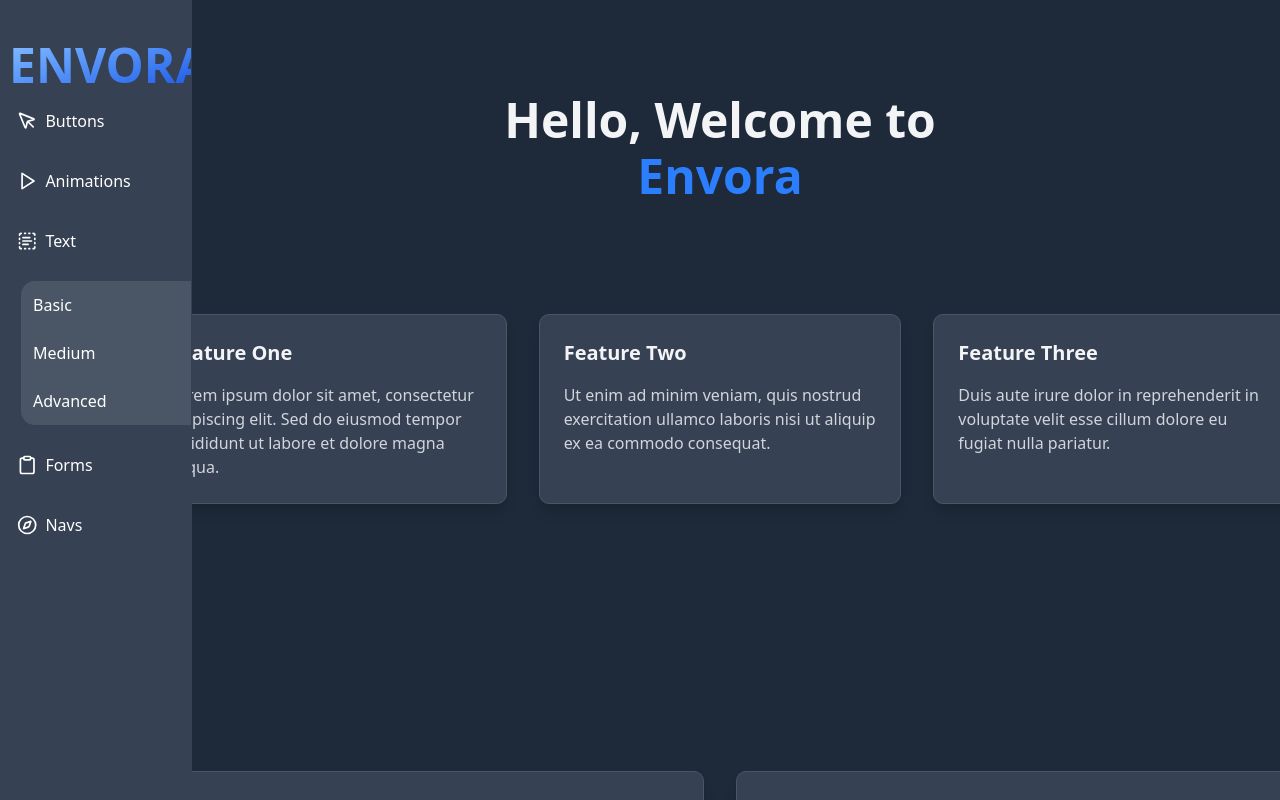
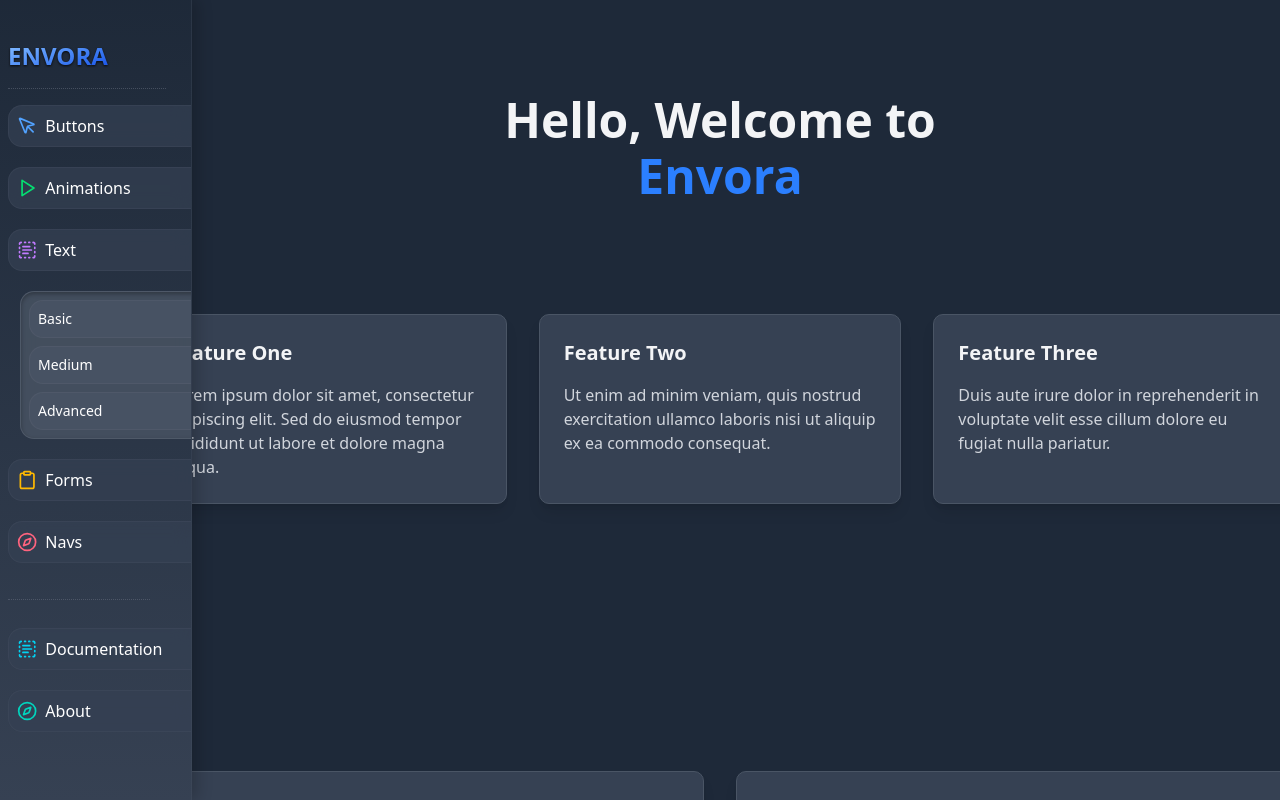
Before and after one commit to AlessandroB1298/envora, a Next.js app: page / in a window 1280 px wide. Both pictures are taken after a click on the link "Text". Shown: the top 800 px of the page. Built offline with nearby package versions, Linux system fonts and the light colour scheme.

Commit message:
updated the side nav

```diff
--- a/app/components/nav/sideNav.tsx
+++ b/app/components/nav/sideNav.tsx
@@ -11,24 +11,22 @@ const SideNav = () => {
   const [navOpen, setNavOpen] = useState<boolean>(false);
 
   return (
-    <div className="h-[100vh] fixed mb-5 pl-5 border-1 overflow-auto z-10  bg-gray-700 border-gray-700 lg:w-[15vw] md:w-[17] md:p-2 ">
-
-
-
+    <div className="h-[100vh] fixed mb-5 pl-5 overflow-auto z-10 bg-gradient-to-b from-gray-800 to-gray-700 border-r border-gray-600/30 shadow-[5px_0_15px_rgba(0,0,0,0.2)] lg:w-[15vw] md:w-[22vw] md:p-2">
       <div className="mt-8">
         <Link
           href={"/"}
-          className="text-5xl mt-[100px] font-extrabold text-transparent bg-clip-text bg-gradient-to-br from-blue-300 to-blue-700 "
+          className="text-2xl mt-[100px] font-extrabold text-transparent bg-clip-text bg-gradient-to-br from-blue-300 to-blue-700 drop-shadow-[0_1.2px_1.2px_rgba(0,0,0,0.8)]"
         >
           ENVORA
         </Link>
       </div>
-      <ul className="flex flex-col gap-3 mt-3 text-white space-y-2  w-3/4">
-        <div className="flex flex-row hover:bg-gray-600 text-md p-2 rounded-xl w-[12.8rem] gap-2">
-          <MousePointer />
+      <div className="border-b border-dotted border-gray-500/50 w-[90%] my-4"></div>
+      <ul className="flex flex-col gap-3 mt-3 text-white space-y-2 w-[90%]">
+        <div className="flex flex-row hover:bg-gray-600/80 hover:shadow-md hover:shadow-black/20 hover:translate-x-1 transition-all duration-200 text-md p-2 rounded-xl w-[12.7rem] gap-2 items-center border border-gray-600/30 bg-gray-700/70 backdrop-blur-sm">
+          <MousePointer className="text-blue-400" />
           <Link
             onClick={() => {
-              setButtonOpen(!buttonOpen);
+              setButtonOpen(!buttonOpen)
             }}
             className="w-full"
             href={"#"}
@@ -37,168 +35,181 @@ const SideNav = () => {
           </Link>
         </div>
         {buttonOpen && (
-          <ul className="flex flex-col gap-2 ml-3 w-[12rem] bg-gray-600 p-1 rounded-xl">
+          <ul className="flex flex-col gap-2 ml-3 w-[12.7rem] bg-gray-600/80 p-2 rounded-xl shadow-inner shadow-black/30 border border-gray-500/30 backdrop-blur-sm animate-in slide-in-from-left duration-200">
             <Link
-              className="hover:bg-gray-700 bg-gray-600 text-sm p-2 rounded-xl"
+              className="hover:bg-gray-700 hover:shadow-sm hover:shadow-black/20 bg-gray-600/70 text-sm p-2 rounded-xl transition-all duration-150 border border-gray-500/20"
               href={"/dashboard/buttons"}
             >
               Basic
             </Link>
             <Link
-              className="hover:bg-gray-700 bg-gray-600 text-sm p-2 rounded-xl"
+              className="hover:bg-gray-700 hover:shadow-sm hover:shadow-black/20 bg-gray-600/70 text-sm p-2 rounded-xl transition-all duration-150 border border-gray-500/20"
               href={"#"}
             >
               Medium
             </Link>
             <Link
-              className="hover:bg-gray-700 bg-gray-600 text-sm p-2 rounded-xl"
+              className="hover:bg-gray-700 hover:shadow-sm hover:shadow-black/20 bg-gray-600/70 text-sm p-2 rounded-xl transition-all duration-150 border border-gray-500/20"
               href={"#"}
             >
               Advanced
             </Link>
           </ul>
         )}
-        <div className="flex flex-row hover:bg-gray-600 text-md p-2 w-[12.8rem] rounded-xl gap-2">
-          <Play />
+        <div className="flex flex-row hover:bg-gray-600/80 hover:shadow-md hover:shadow-black/20 hover:translate-x-1 transition-all duration-200 text-md p-2 rounded-xl w-[12.7rem] gap-2 items-center border border-gray-600/30 bg-gray-700/70 backdrop-blur-sm">
+          <Play className="text-green-400" />
           <Link
             onClick={() => {
-              setAnimationsOpen(!animationsOpen);
+              setAnimationsOpen(!animationsOpen)
             }}
             className="w-full"
-
             href={"#"}
           >
             Animations
           </Link>
         </div>
         {animationsOpen && (
-          <ul className="flex flex-col gap-2 ml-3 w-[12rem] bg-gray-600 p-1 rounded-xl">
+          <ul className="flex flex-col gap-2 ml-3 w-[12.7rem] bg-gray-600/80 p-2 rounded-xl shadow-inner shadow-black/30 border border-gray-500/30 backdrop-blur-sm animate-in slide-in-from-left duration-200">
             <Link
-              className="hover:bg-gray-700 bg-gray-600 text-md p-2 rounded-xl"
+              className="hover:bg-gray-700 hover:shadow-sm hover:shadow-black/20 bg-gray-600/70 text-sm p-2 rounded-xl transition-all duration-150 border border-gray-500/20"
               href={"/dashboard/buttons"}
             >
               Basic
             </Link>
             <Link
-              className="hover:bg-gray-700 bg-gray-600 text-md p-2 rounded-xl"
+              className="hover:bg-gray-700 hover:shadow-sm hover:shadow-black/20 bg-gray-600/70 text-sm p-2 rounded-xl transition-all duration-150 border border-gray-500/20"
               href={"#"}
             >
               Medium
             </Link>
             <Link
-              className="hover:bg-gray-700 bg-gray-600 text-md p-2 rounded-xl"
+              className="hover:bg-gray-700 hover:shadow-sm hover:shadow-black/20 bg-gray-600/70 text-sm p-2 rounded-xl transition-all duration-150 border border-gray-500/20"
               href={"#"}
             >
               Advanced
             </Link>
           </ul>
         )}
-        <div className="flex flex-row hover:bg-gray-600 text-md p-2 w-[12.8rem] rounded-xl gap-2">
-
-          <TextSelect />
+        <div className="flex flex-row hover:bg-gray-600/80 hover:shadow-md hover:shadow-black/20 hover:translate-x-1 transition-all duration-200 text-md p-2 rounded-xl w-[12.7rem] gap-2 items-center border border-gray-600/30 bg-gray-700/70 backdrop-blur-sm">
+          <TextSelect className="text-purple-400" />
           <Link
             onClick={() => {
-              setTextOpen(!textOpen);
+              setTextOpen(!textOpen)
             }}
             className="w-full"
-
             href={"#"}
           >
             Text
           </Link>
         </div>
         {textOpen && (
-          <ul className="flex flex-col gap-2 ml-3 w-[12rem] bg-gray-600 p-1 rounded-xl">
+          <ul className="flex flex-col gap-2 ml-3 w-[12.7rem] bg-gray-600/80 p-2 rounded-xl shadow-inner shadow-black/30 border border-gray-500/30 backdrop-blur-sm animate-in slide-in-from-left duration-200">
             <Link
-              className="hover:bg-gray-700 bg-gray-600 text-md p-2 rounded-xl"
+              className="hover:bg-gray-700 hover:shadow-sm hover:shadow-black/20 bg-gray-600/70 text-sm p-2 rounded-xl transition-all duration-150 border border-gray-500/20"
               href={"/dashboard/buttons"}
             >
               Basic
             </Link>
             <Link
-              className="hover:bg-gray-700 bg-gray-600 text-md p-2 rounded-xl"
+              className="hover:bg-gray-700 hover:shadow-sm hover:shadow-black/20 bg-gray-600/70 text-sm p-2 rounded-xl transition-all duration-150 border border-gray-500/20"
               href={"#"}
             >
               Medium
             </Link>
             <Link
-              className="hover:bg-gray-700 bg-gray-600 text-md p-2 rounded-xl"
+              className="hover:bg-gray-700 hover:shadow-sm hover:shadow-black/20 bg-gray-600/70 text-sm p-2 rounded-xl transition-all duration-150 border border-gray-500/20"
               href={"#"}
             >
               Advanced
             </Link>
           </ul>
         )}
-        <div className="flex flex-row hover:bg-gray-600 text-md p-2 w-[12.8rem] rounded-xl gap-2">
-          <Clipboard />
+        <div className="flex flex-row hover:bg-gray-600/80 hover:shadow-md hover:shadow-black/20 hover:translate-x-1 transition-all duration-200 text-md p-2 rounded-xl w-[12.7rem] gap-2 items-center border border-gray-600/30 bg-gray-700/70 backdrop-blur-sm">
+          <Clipboard className="text-amber-400" />
           <Link
             onClick={() => {
-              setFormOpen(!formOpen);
+              setFormOpen(!formOpen)
             }}
             className="w-full"
-
             href={"#"}
           >
             Forms
           </Link>
         </div>
         {formOpen && (
-          <ul className="flex flex-col gap-2 ml-3 w-[12rem] bg-gray-600 p-1 rounded-xl">
+          <ul className="flex flex-col gap-2 ml-3 w-[12.7rem] bg-gray-600/80 p-2 rounded-xl shadow-inner shadow-black/30 border border-gray-500/30 backdrop-blur-sm animate-in slide-in-from-left duration-200">
             <Link
-              className="hover:bg-gray-700 bg-gray-600 text-md p-2 rounded-xl"
+              className="hover:bg-gray-700 hover:shadow-sm hover:shadow-black/20 bg-gray-600/70 text-sm p-2 rounded-xl transition-all duration-150 border border-gray-500/20"
               href={"/dashboard/buttons"}
             >
               Basic
             </Link>
             <Link
-              className="hover:bg-gray-700 bg-gray-600 text-md p-2 rounded-xl"
+              className="hover:bg-gray-700 hover:shadow-sm hover:shadow-black/20 bg-gray-600/70 text-sm p-2 rounded-xl transition-all duration-150 border border-gray-500/20"
               href={"#"}
             >
               Medium
             </Link>
             <Link
-              className="hover:bg-gray-700 bg-gray-600 text-md p-2 rounded-xl"
+              className="hover:bg-gray-700 hover:shadow-sm hover:shadow-black/20 bg-gray-600/70 text-sm p-2 rounded-xl transition-all duration-150 border border-gray-500/20"
               href={"#"}
             >
               Advanced
             </Link>
           </ul>
         )}
-        <div className="flex flex-row hover:bg-gray-600 text-md p-2 w-[12.8rem] rounded-xl gap-2">
-          <Compass />
+        <div className="flex flex-row hover:bg-gray-600/80 hover:shadow-md hover:shadow-black/20 hover:translate-x-1 transition-all duration-200 text-md p-2 rounded-xl w-[12.7rem] gap-2 items-center border border-gray-600/30 bg-gray-700/70 backdrop-blur-sm">
+          <Compass className="text-rose-400" />
           <Link
             onClick={() => {
-              setNavOpen(!navOpen);
+              setNavOpen(!navOpen)
             }}
             className="w-full"
-
             href={"#"}
           >
             Navs
           </Link>
         </div>
         {navOpen && (
-          <ul className="flex flex-col gap-2 ml-3 w-[12rem] bg-gray-600 p-1 rounded-xl">
+          <ul className="flex flex-col gap-2 ml-3 w-[12.7rem] bg-gray-600/80 p-2 rounded-xl shadow-inner shadow-black/30 border border-gray-500/30 backdrop-blur-sm animate-in slide-in-from-left duration-200">
             <Link
-              className="hover:bg-gray-700 bg-gray-600 text-md p-2 rounded-xl"
+              className="hover:bg-gray-700 hover:shadow-sm hover:shadow-black/20 bg-gray-600/70 text-sm p-2 rounded-xl transition-all duration-150 border border-gray-500/20"
               href={"/dashboard/buttons"}
             >
               Basic
             </Link>
             <Link
-              className="hover:bg-gray-700 bg-gray-600 text-md p-2 rounded-xl"
+              className="hover:bg-gray-700 hover:shadow-sm hover:shadow-black/20 bg-gray-600/70 text-sm p-2 rounded-xl transition-all duration-150 border border-gray-500/20"
               href={"#"}
             >
               Medium
             </Link>
             <Link
-              className="hover:bg-gray-700 bg-gray-600 text-md p-2 rounded-xl"
+              className="hover:bg-gray-700 hover:shadow-sm hover:shadow-black/20 bg-gray-600/70 text-sm p-2 rounded-xl transition-all duration-150 border border-gray-500/20"
               href={"#"}
             >
               Advanced
             </Link>
           </ul>
         )}
+        {/* End of main navigation items */}
+        <div className="border-b border-dotted border-gray-500/50 w-[90%] my-4"></div>
+
+        {/* Documentation Section */}
+        <div className="flex flex-row hover:bg-gray-600/80 hover:shadow-md hover:shadow-black/20 hover:translate-x-1 transition-all duration-200 text-md p-2 rounded-xl w-[12.7rem] gap-2 items-center border border-gray-600/30 bg-gray-700/70 backdrop-blur-sm">
+          <TextSelect className="text-cyan-400" />
+          <Link href={"#"} className="w-full">
+            Documentation
+          </Link>
+        </div>
+
+        {/* About Section */}
+        <div className="flex flex-row hover:bg-gray-600/80 hover:shadow-md hover:shadow-black/20 hover:translate-x-1 transition-all duration-200 text-md p-2 rounded-xl w-[12.7rem] gap-2 items-center border border-gray-600/30 bg-gray-700/70 backdrop-blur-sm">
+          <Compass className="text-teal-400" />
+          <Link href={"#"} className="w-full">
+            About
+          </Link>
+        </div>
       </ul>
     </div>
   );
```
